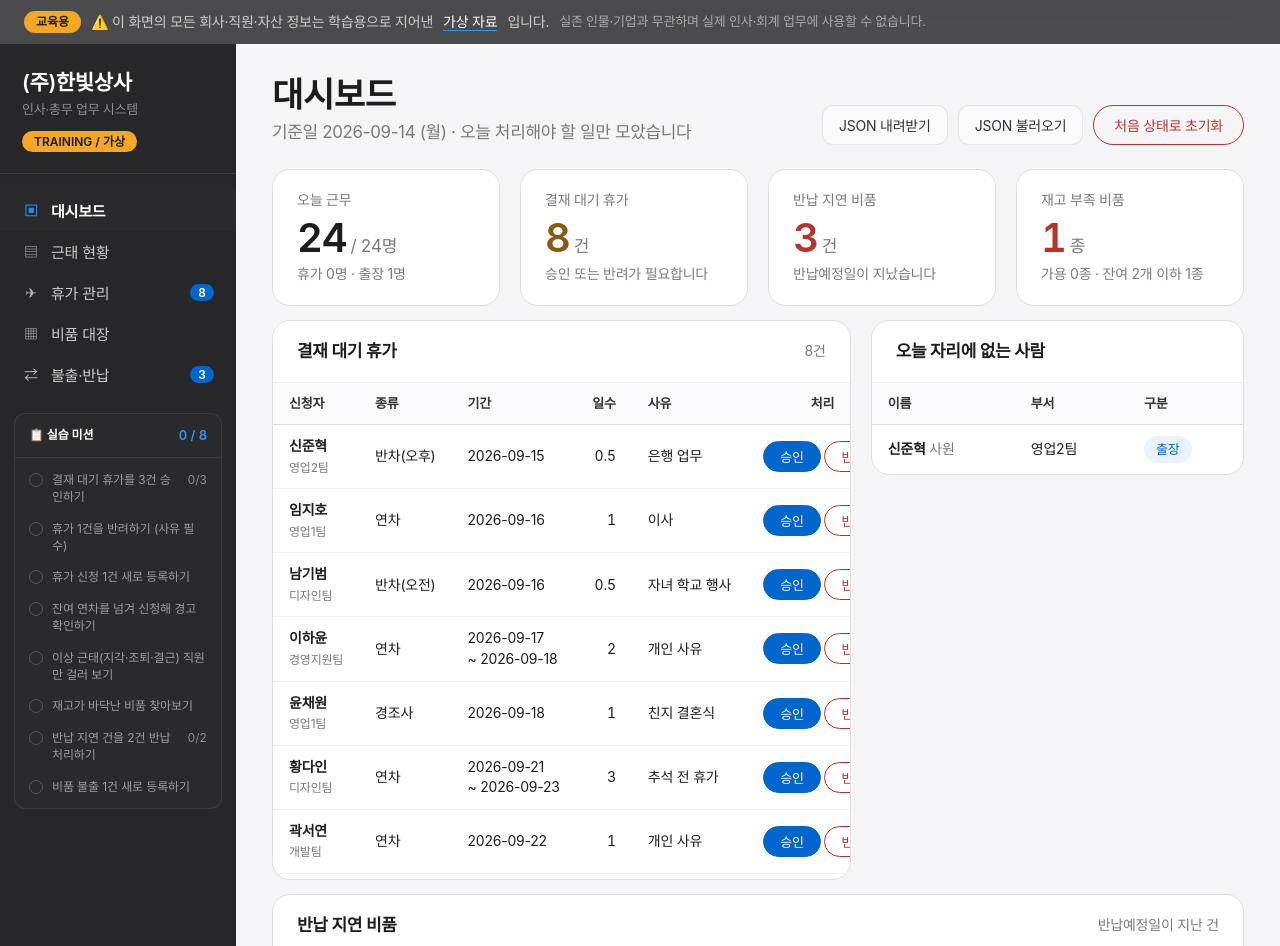
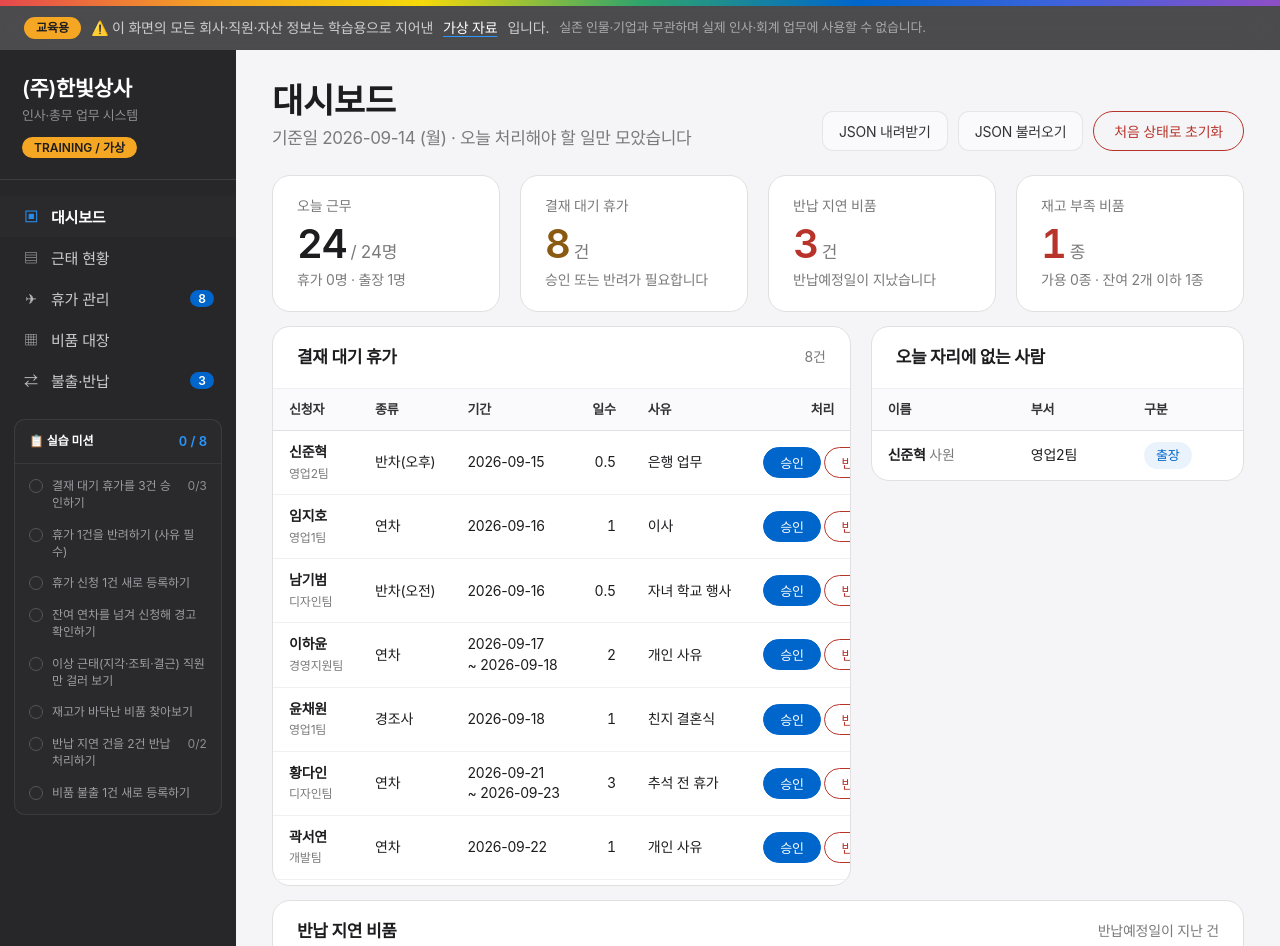
Before and after one commit to wooya072718-hue/erp_demo, a plain HTML site: page index.html in a window 1280 px wide. Shown: the top 946 px of the page. Drawn offline with Linux system fonts and the light colour scheme.

Commit message:
배포 확인용 무지개 띠 재적용 (rainbow-2)
자동 배포 사이클을 한 번 더 확인하기 위한 변경. 앞 테스트(rainbow-1)와
구분되도록 표식을 rainbow-2 로, 띠 높이를 6px 로 두었다.

- 맨 위 6px 무지개 띠 (.rainbow-bar)
- 왼쪽 아래 "빌드 rainbow-2" 표식
- 띠 높이만큼 .edu-banner sticky top 과 .shell 높이 보정

Co-Authored-By: Claude Opus 5 (1M context) <noreply@anthropic.com>

```diff
--- a/index.html
+++ b/index.html
@@ -50,11 +50,19 @@
   button,input,select,textarea{font-family:inherit;font-size:inherit;color:inherit}
   :focus-visible{outline:2px solid var(--accent-focus);outline-offset:2px}
 
+  /* ---------- 무지개 띠 (배포가 반영됐는지 눈으로 확인하는 표식) ---------- */
+  .rainbow-bar{
+    height:6px;position:sticky;top:0;z-index:51;
+    background:linear-gradient(90deg,
+      #e5484d 0%, #f5a623 17%, #f5d90a 33%,
+      #30a46c 50%, #0066cc 67%, #3e63dd 83%, #8e4ec6 100%);
+  }
+
   /* ---------- 교육용 안내 띠 (다크 타일 + Apple sticky bar의 backdrop blur) ---------- */
   .edu-banner{
     background:var(--tile-1);color:var(--on-dark-soft);
     padding:11px 24px;font-size:14px;font-weight:400;letter-spacing:-.224px;
-    display:flex;align-items:center;gap:10px;flex-wrap:wrap;position:sticky;top:0;z-index:50;
+    display:flex;align-items:center;gap:10px;flex-wrap:wrap;position:sticky;top:6px;z-index:50;
   }
   @supports ((backdrop-filter:blur(1px)) or (-webkit-backdrop-filter:blur(1px))){
     .edu-banner{background:rgba(39,39,41,.82);
@@ -66,7 +74,7 @@
   .edu-banner span{opacity:.72;font-size:13px}
 
   /* ---------- 레이아웃 ---------- */
-  .shell{display:flex;min-height:calc(100vh - 46px)}
+  .shell{display:flex;min-height:calc(100vh - 52px)}
   nav.side{width:236px;flex:0 0 236px;background:var(--tile-1);color:var(--on-dark-soft);
     display:flex;flex-direction:column;padding:26px 0 20px}
   .brand{padding:0 22px 20px;border-bottom:1px solid rgba(255,255,255,.10);margin-bottom:16px}
@@ -198,6 +206,8 @@
 </head>
 <body>
 
+<div class="rainbow-bar"></div>
+
 <div class="edu-banner" id="eduBanner">
   <b>교육용</b>
   ⚠️ 이 화면의 모든 회사·직원·자산 정보는 학습용으로 지어낸 <u>가상 자료</u>입니다.
@@ -214,7 +224,8 @@
     <div class="navlist" id="nav"></div>
     <div class="side-foot">
       기준일 <b id="todayTxt">-</b><br>
-      담당자 경영지원팀 (교육생)
+      담당자 경영지원팀 (교육생)<br>
+      <span style="opacity:.55">빌드 rainbow-2</span>
     </div>
   </nav>
   <main id="view"></main>
```
